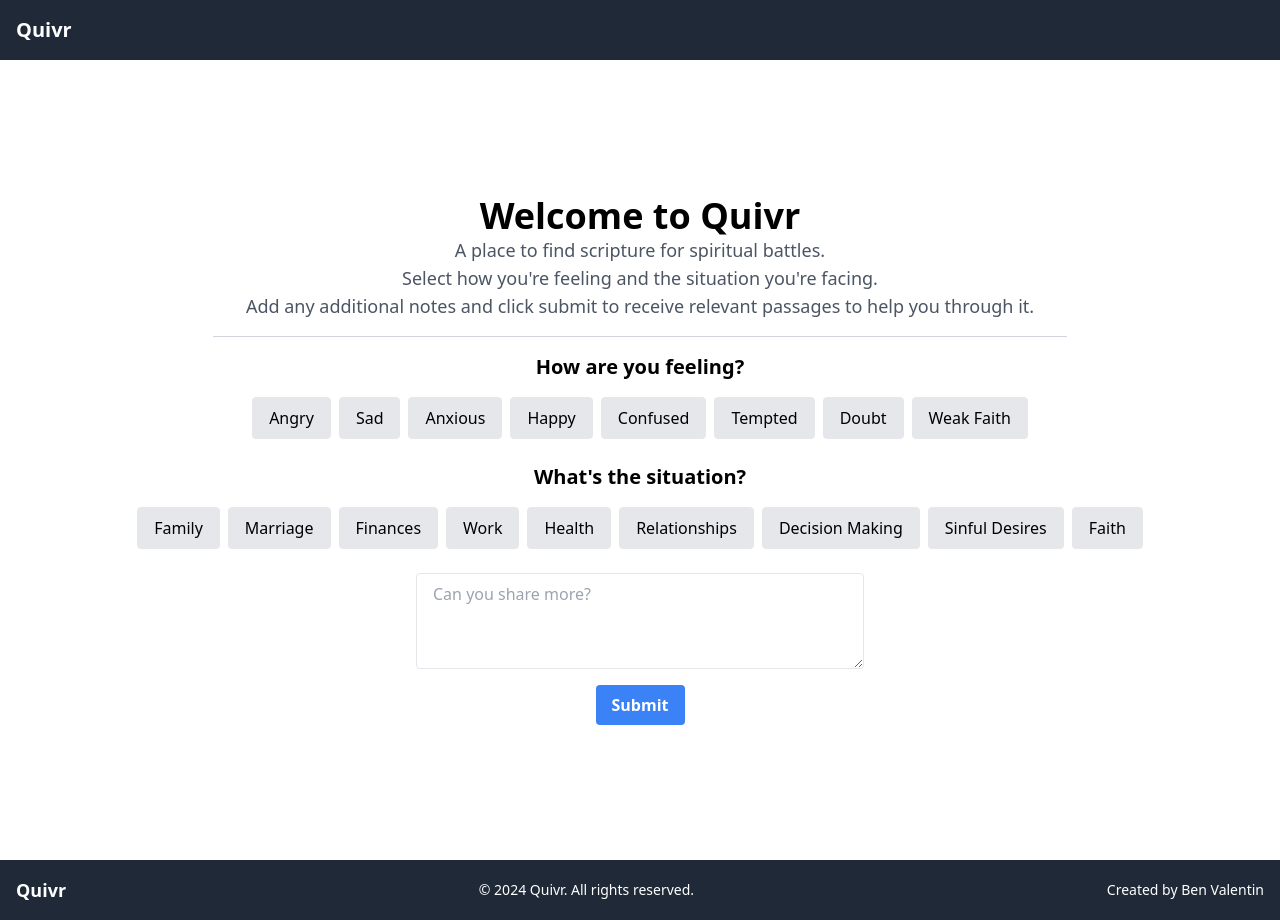
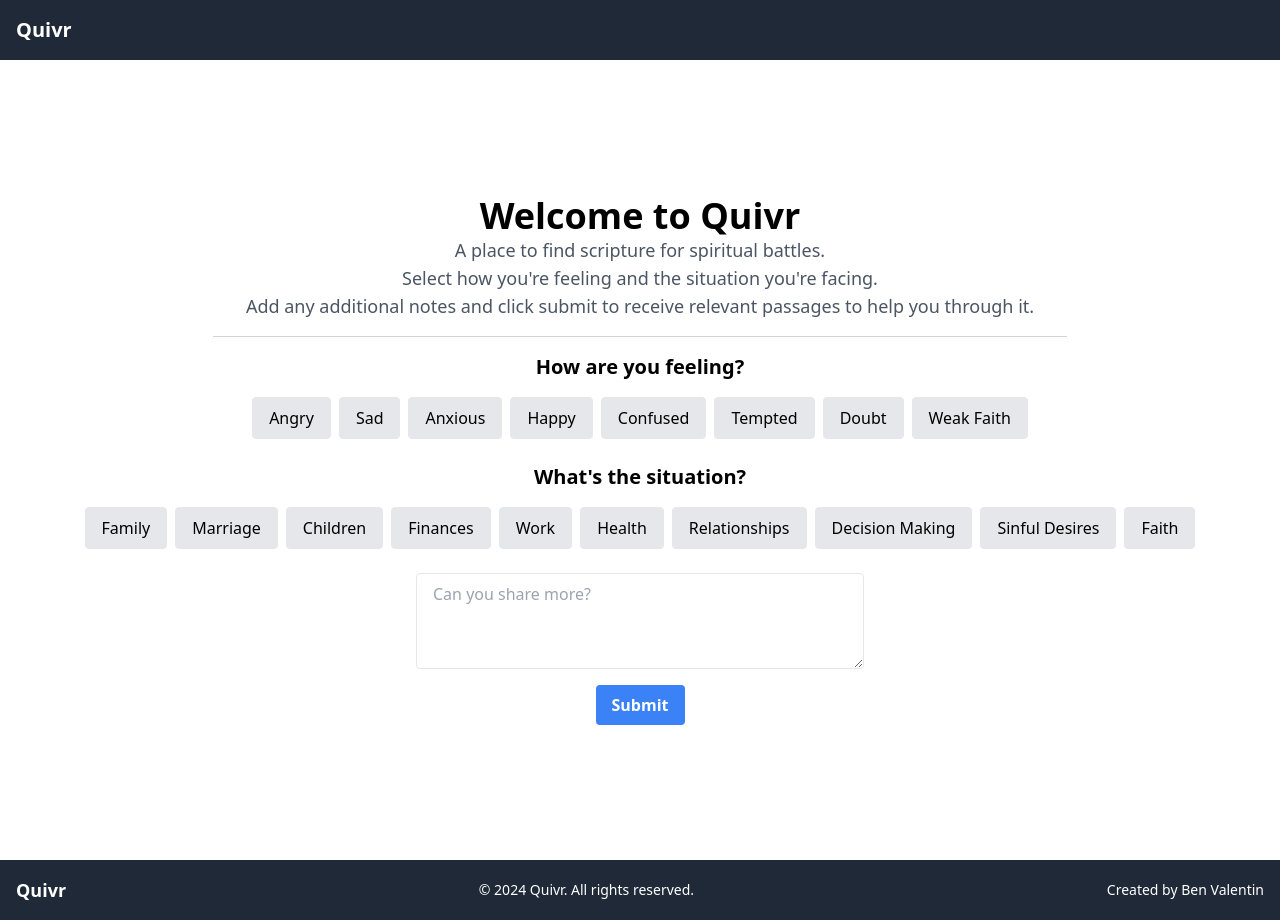
Before and after one commit to bevalen/Quivr, a Next.js app: page / in a window 1280 px wide. Built offline with nearby package versions, Linux system fonts and the light colour scheme.

Commit message:
chore: Update situations in Home component for better categorization

```diff
--- a/src/app/page.js
+++ b/src/app/page.js
@@ -11,7 +11,7 @@ export default function Home() {
   const [loading, setLoading] = useState(false);
 
   const emotions = ["Angry", "Sad", "Anxious", "Happy", "Confused", "Tempted", "Doubt", "Weak Faith"];
-  const situations = ["Family", "Marriage", "Finances", "Work", "Health", "Relationships", "Decision Making", "Sinful Desires", "Faith"];
+  const situations = ["Family", "Marriage", "Children", "Finances", "Work", "Health", "Relationships", "Decision Making", "Sinful Desires", "Faith"];
 
   const handleSubmit = async () => {
     setLoading(true);
```
